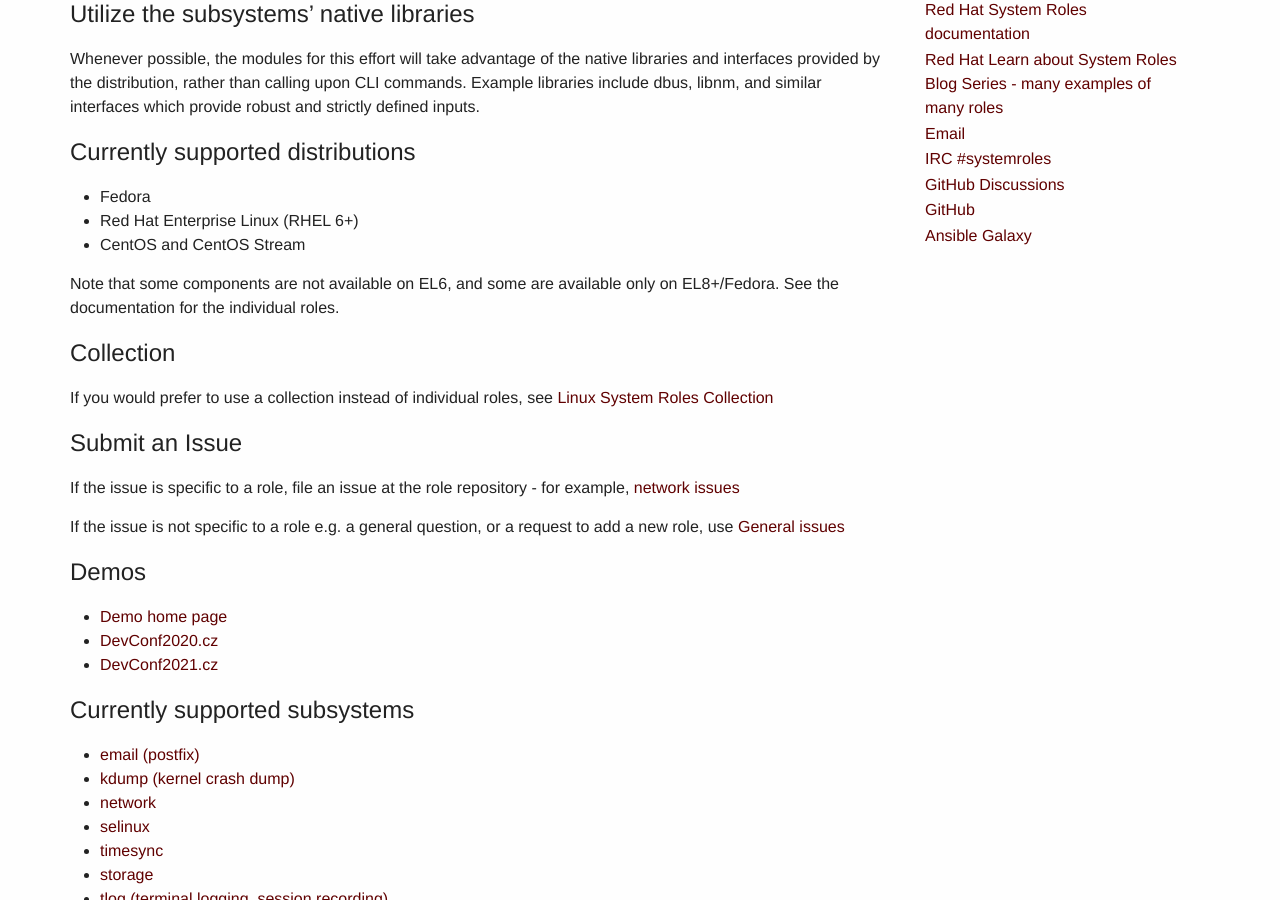
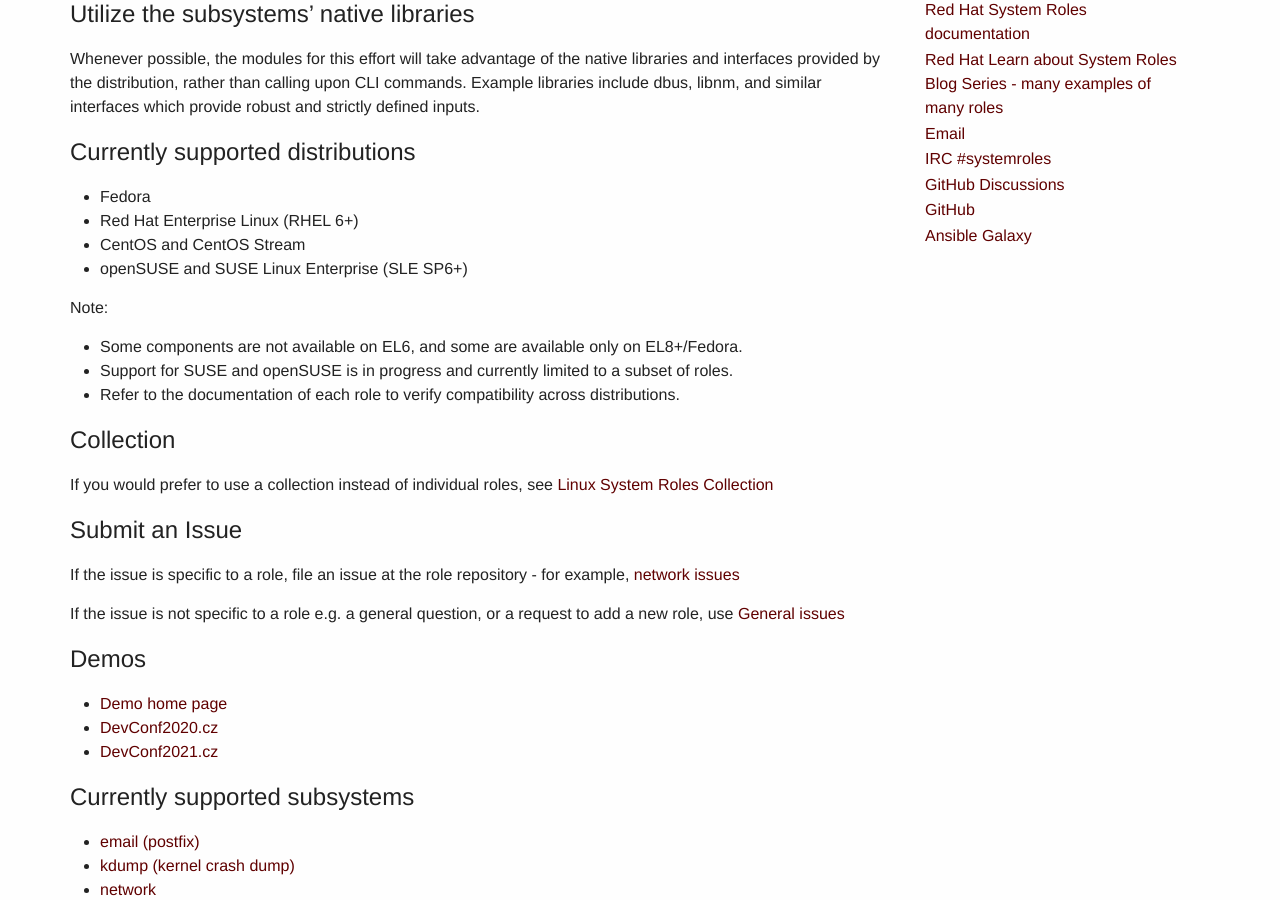
Before and after one commit to linux-system-roles/linux-system-roles.github.io, a Jekyll site: the page built from index.md, in a window 1280 px wide and 900 px high, scrolled down 643 px. Built offline with Jekyll 4.4.1, drawn with Linux system fonts in a browser that asks for light colours.

Commit message:
add SLE and openSUSE to supported distributions list

```diff
--- a/index.md
+++ b/index.md
@@ -37,9 +37,13 @@
 - Fedora
 - Red Hat Enterprise Linux (RHEL 6+)
 - CentOS and CentOS Stream
+- openSUSE and SUSE Linux Enterprise (SLE SP6+)
 
-Note that some components are not available on EL6, and some are available
-only on EL8+/Fedora.  See the documentation for the individual roles.
+Note:
+
+- Some components are not available on EL6, and some are available only on EL8+/Fedora.
+- Support for SUSE and openSUSE is in progress and currently limited to a subset of roles.
+- Refer to the documentation of each role to verify compatibility across distributions.
 
 ## Collection
 
@@ -54,9 +58,9 @@
 
 ## Demos
 
-* [Demo home page](https://github.com/linux-system-roles/linux-system-roles.github.io/tree/master/demo)
-* [DevConf2020.cz](https://github.com/linux-system-roles/linux-system-roles.github.io/tree/master/demo/devconf-demo)
-* [DevConf2021.cz](https://github.com/linux-system-roles/linux-system-roles.github.io/tree/master/demo/devconf2021-cz-demo/)
+- [Demo home page](https://github.com/linux-system-roles/linux-system-roles.github.io/tree/master/demo)
+- [DevConf2020.cz](https://github.com/linux-system-roles/linux-system-roles.github.io/tree/master/demo/devconf-demo)
+- [DevConf2021.cz](https://github.com/linux-system-roles/linux-system-roles.github.io/tree/master/demo/devconf2021-cz-demo/)
 
 ## Currently supported subsystems
 
```
